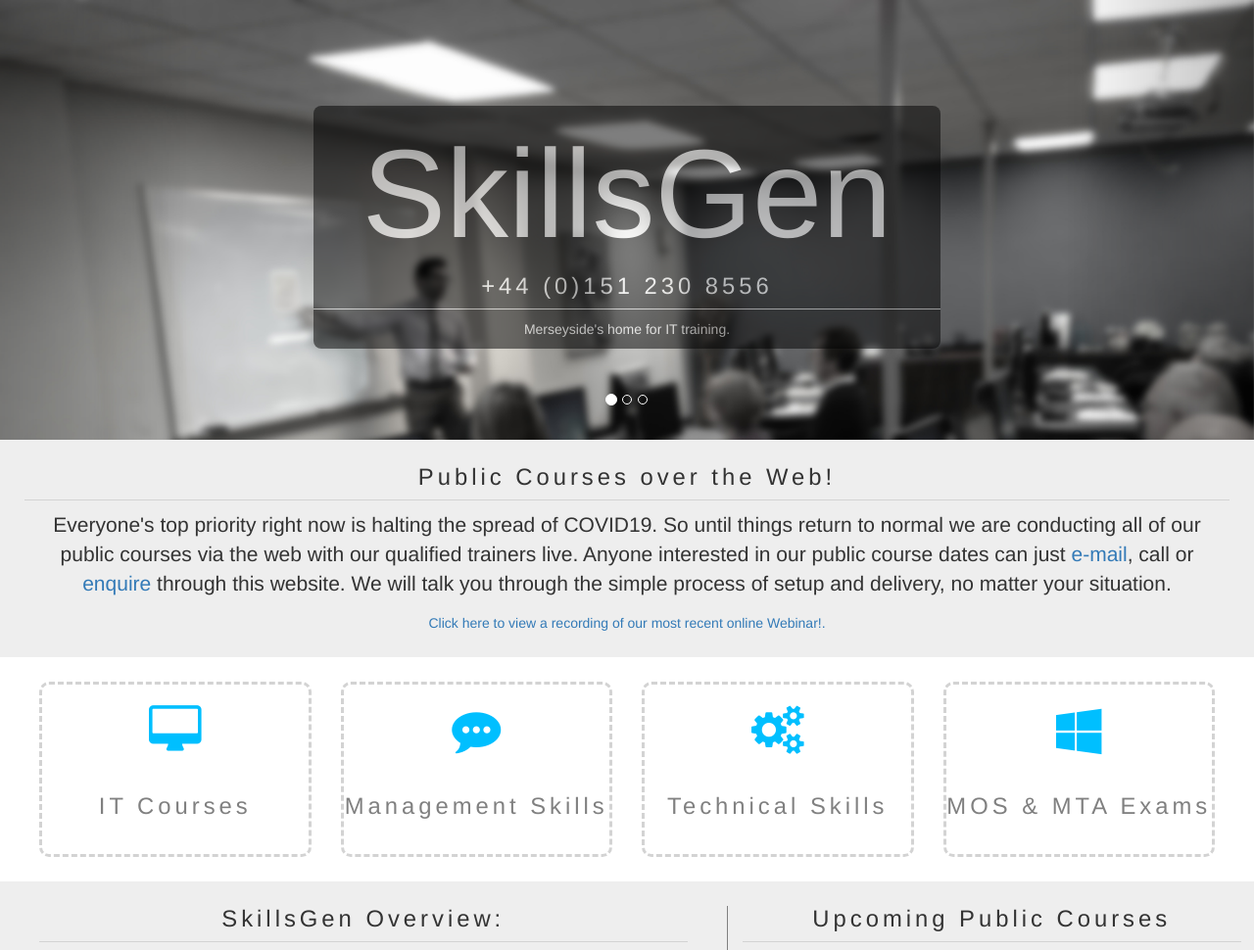
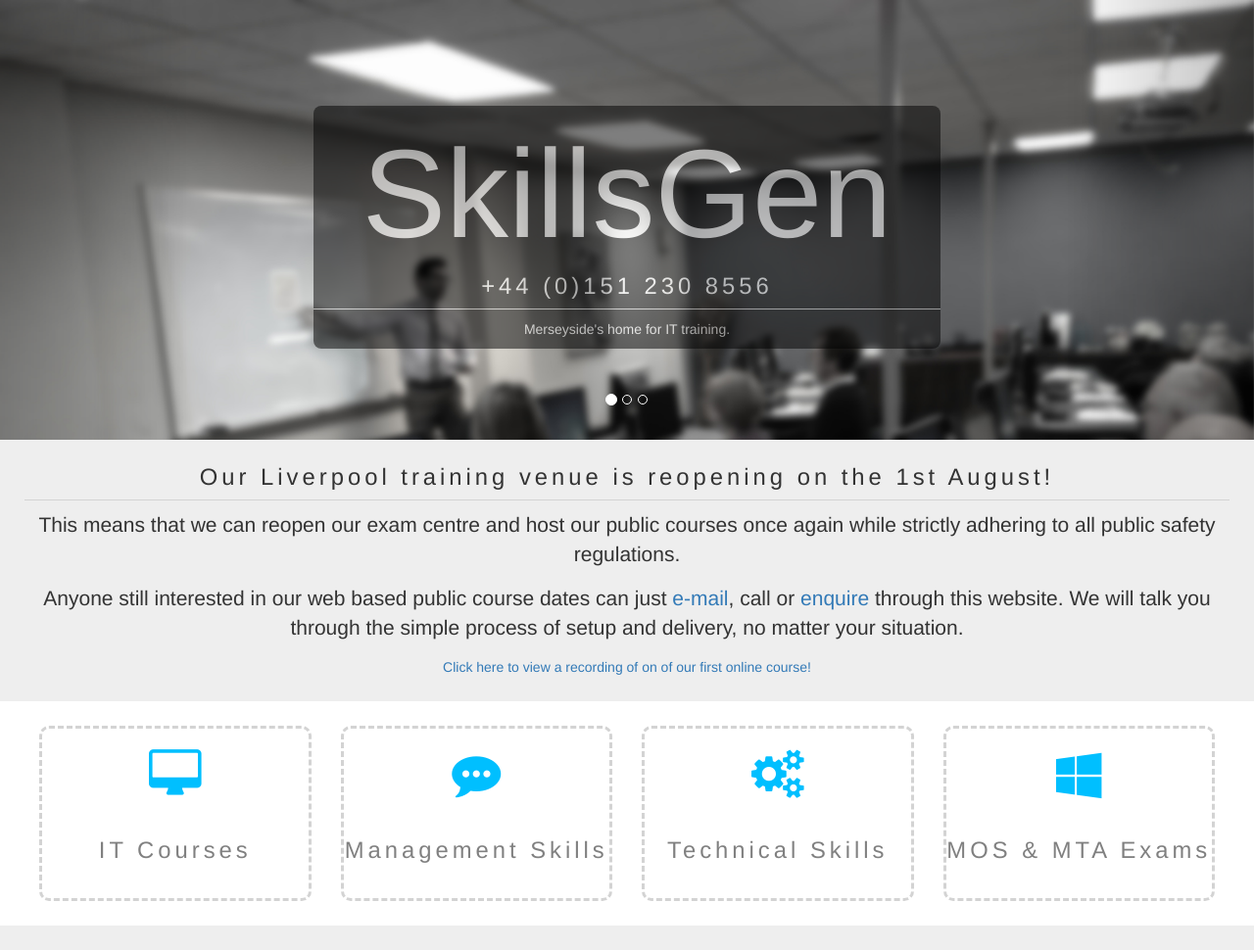
Before and after one commit to SkillsGen/sgmain, a Flask app: template templates/index.html in a window 1280 px wide. Shown: the part 52-1022 px from the top of the page at 98% size. Run offline with Flask 2, Linux system fonts and the light colour scheme; the template is opened without the code that fills it: most values are stand-ins (such as "Sample title", 1, 10 or a date in 2020); some libraries are stand-ins or nearby versions.

Commit message:
reopening

```diff
--- a/templates/index.html
+++ b/templates/index.html
@@ -41,9 +41,10 @@
 </div>
 <div class="jumbotron" style="border: 2px">
     <div class="row text-center">
-        <h3 style="margin-top:0px">Public Courses over the Web!</h3>
-        <p>Everyone's top priority right now is halting the spread of COVID19. So until things return to normal we are conducting all of our public courses via the web with our qualified trainers live. Anyone interested in our public course dates can just <a href='mailto:training@skillsgen.com'>e-mail</a>, call or <a href="{{ url_for('enquire') }}">enquire</a> through this website. We will talk you through the simple process of setup and delivery, no matter your situation.</p>
-	<a href="{{ url_for('onlinelearning') }}">Click here to view a recording of our most recent online Webinar!.</a>
+        <h3 style="margin-top:0px">Our Liverpool training venue is reopening on the 1st August!</h3>
+        <p>This means that we can reopen our exam centre and host our public courses once again while strictly adhering to all public safety regulations.</p>
+        <p>Anyone still interested in our web based public course dates can just <a href='mailto:training@skillsgen.com'>e-mail</a>, call or <a href="{{ url_for('enquire') }}">enquire</a> through this website. We will talk you through the simple process of setup and delivery, no matter your situation.</p>
+	<a href="{{ url_for('onlinelearning') }}">Click here to view a recording of on of our first online course!</a>
     </div>
 </div>
 <div class="jumbotron jumbowhite">
```
